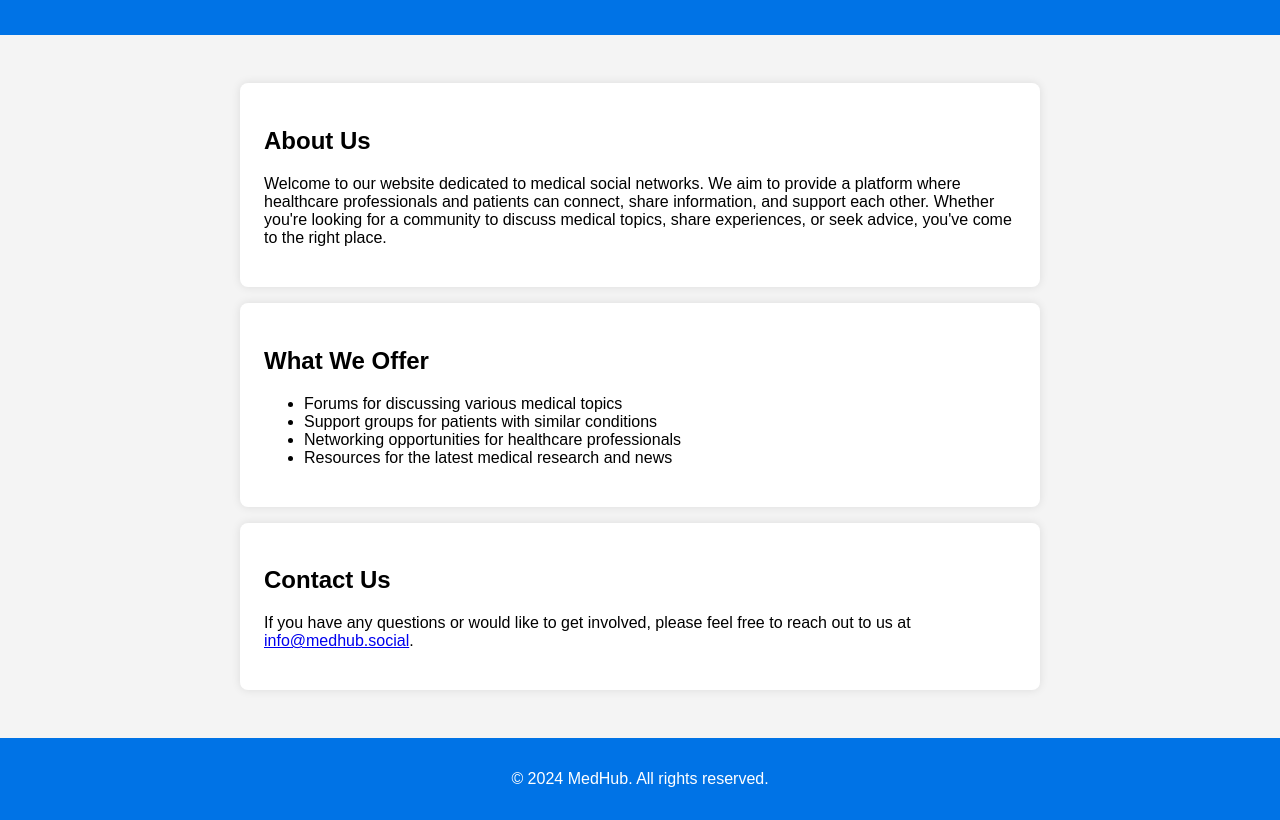
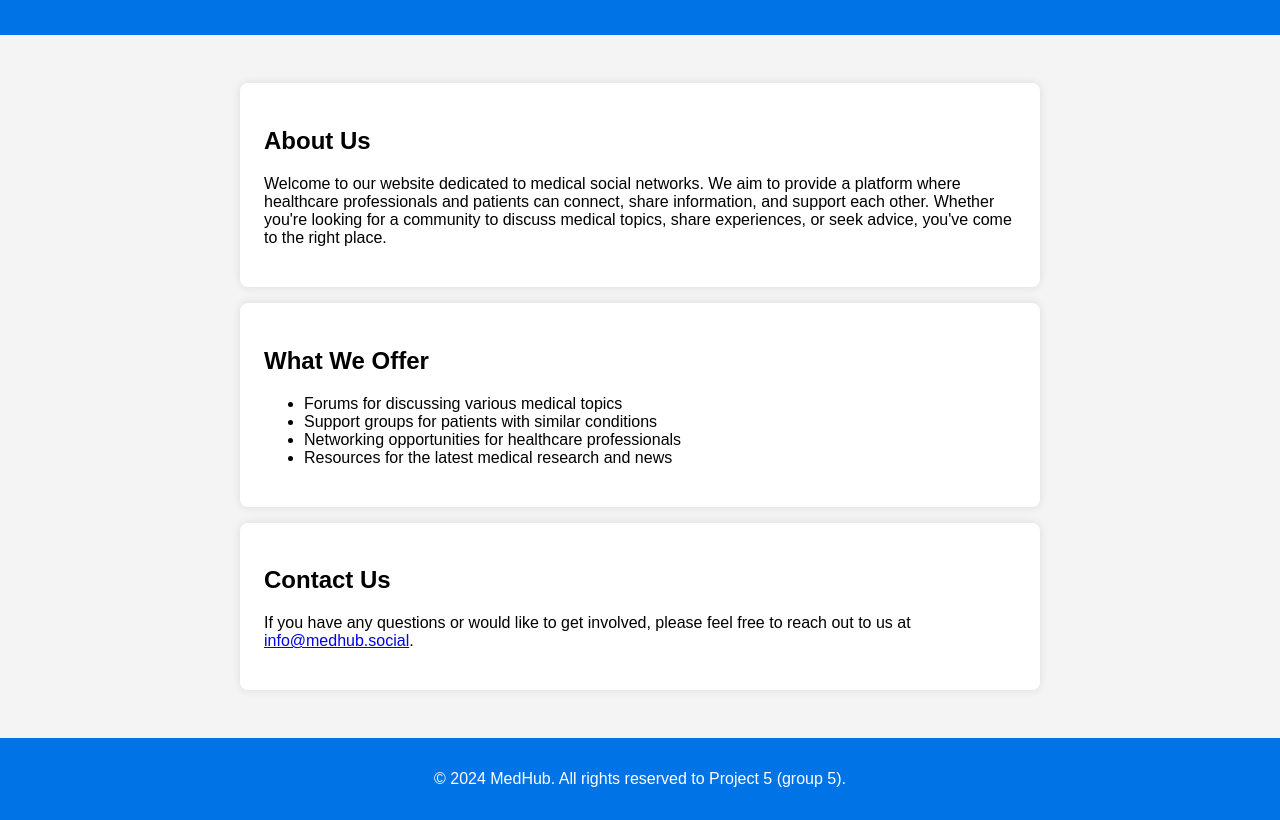
Before and after one commit to LeadEx13/Medhub, a plain HTML site: page index.html in a window 1280 px wide. Shown: the part 77-897 px from the top of the page. Drawn offline with Linux system fonts and the light colour scheme.

Commit message:
Update index.html

```diff
--- a/index.html
+++ b/index.html
@@ -61,7 +61,7 @@
         </section>
     </main>
     <footer>
-        <p>&copy; 2024 MedHub. All rights reserved.</p>
+        <p>&copy; 2024 MedHub. All rights reserved to Project 5 (group 5).</p>
     </footer>
 </body>
 </html>
```
